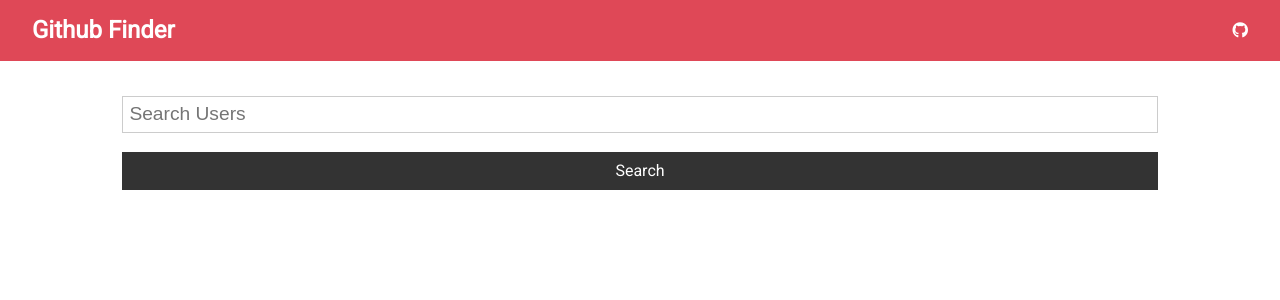
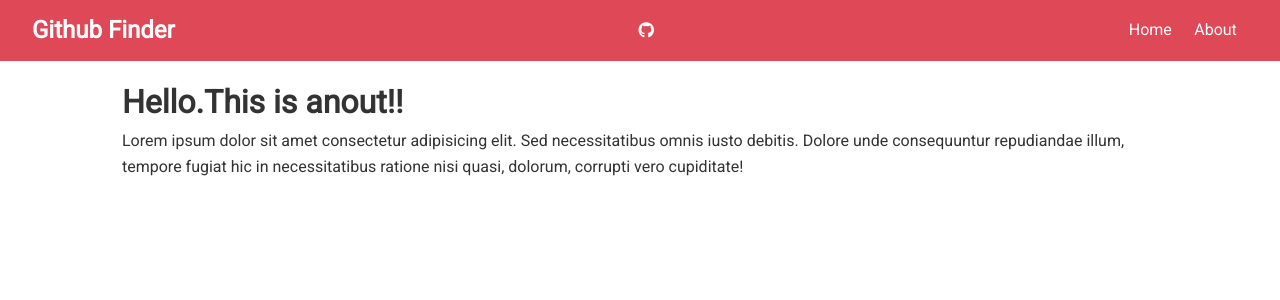
Before and after one commit to shivamPUNDIR/githubuserfinder, a React (Create React App) app: page /about in a window 1280 px wide. Shown: the top 300 px of the page. Built offline with nearby package versions, Linux system fonts and the light colour scheme.

Commit message:
added routing

```diff
--- a/package.json
+++ b/package.json
@@ -4,8 +4,11 @@
   "private": true,
   "dependencies": {
     "axios": "^0.19.0",
+    "dom": "0.0.3",
     "react": "^16.11.0",
     "react-dom": "^16.11.0",
+    "react-router": "^5.1.2",
+    "react-router-dom": "^5.1.2",
     "react-scripts": "3.2.0"
   },
   "scripts": {
--- a/src/App.js
+++ b/src/App.js
@@ -1,5 +1,5 @@
 // import React from 'react';
-import React, { Component } from 'react'
+import React, { Component, Fragment } from 'react'
 import Navbar from './components/layout/Navbar'
 //import UserItem from './components/users/UserItem'
 import Users from './components/users/Users'
@@ -7,7 +7,8 @@ import './App.css';
 import axios from 'axios'
 import Search from './components/users/Search'
 import Alert from './components/layout/Alert'
-
+import { BrowserRouter as Router, Switch, Route } from 'react-router-dom'
+import About from './components/pages/About'
 //default app
 
 // function App() {
@@ -22,7 +23,7 @@ class App extends Component {
   state = {
     users: [],
     loading: false,//for spinner
-    alert:null
+    alert: null
   }
 
   // async componentDidMount() {
@@ -43,27 +44,39 @@ class App extends Component {
   clearUsers = () => {
     this.setState({ users: [], loading: false })
   }
-  setAlert=(msg,type)=>{
+  setAlert = (msg, type) => {
     //console.log(text)
     //console.log(this.state)
-    this.setState({alert:{msg:msg,type:type}})
+    this.setState({ alert: { msg: msg, type: type } })
     // console.log(this.state)
-    setTimeout(()=>{
-      this.setState({alert:null})
-    },2000)
+    setTimeout(() => {
+      this.setState({ alert: null })
+    }, 2000)
   }
   render() {
-    const {users,loading}=this.state
-    return (<div className="App" >
+    const { users, loading } = this.state
+    return (<Router>
+      <div className="App" >
         <Navbar></Navbar>
 
         <div className="container">
           <Alert alert={this.state.alert}></Alert>
+          <Switch>
+            <Route exact path='/' render={props => {
+              return(<Fragment>
                 <Search searchUsers={this.searchUsers} clearUsers={this.clearUsers} showClear={users.length > 0 ? true : false} setAlert={this.setAlert}></Search>
                 <Users loading={loading} users={users}></Users>
+              </Fragment>)
+
+            }} />
+            <Route exact path='/about'>
+              <About/>
+            </Route>
+          </Switch>
         </div>
 
-    </div>)
+      </div>
+    </Router>)
   }
   //   return React.createElement('div',{className:'App'},React.createElement('h1',null,'Hello from React.'),React.createElement('div',{className:'HELLO'},React.createElement('h2',null,'This is nested h2.')))
 }
--- a/src/components/layout/Navbar.js
+++ b/src/components/layout/Navbar.js
@@ -1,5 +1,6 @@
 import React  from 'react'
 import PropTypes from 'prop-types'
+import {Link}from 'react-router-dom'
 
 // import './App.css'
 // class Navbar extends Component {
@@ -36,6 +37,22 @@ const Navbar=({title,icon})=>{
         <nav className="navbar bg-primary">
                 <h1>{title}</h1>
                 <i className={icon}></i>
+                {/* <ul>
+                    <li>
+                        <a href="/">Home</a>
+                    </li>
+                    <li>
+                        <a href="/about">About</a>
+                    </li>
+                </ul> RELOADS THE PAGE USE LINK FROM REACT-ROUTER-DOM*/}
+                <ul>
+                    <li>
+                        <Link to="/">Home</Link>
+                    </li>
+                    <li>
+                        <Link to="/about">About</Link>
+                    </li>
+                </ul>
             </nav>
     )
 }
--- /dev/null
+++ b/src/components/pages/About.js
@@ -0,0 +1,12 @@
+import React,{Fragment} from 'react'
+
+const About = () => {
+    return (
+        <Fragment>
+            <h1>Hello.This is anout!!</h1>
+            <p>Lorem ipsum dolor sit amet consectetur adipisicing elit. Sed necessitatibus omnis iusto debitis. Dolore unde consequuntur repudiandae illum, tempore fugiat hic in necessitatibus ratione nisi quasi, dolorum, corrupti vero cupiditate!</p>
+        </Fragment>
+    )
+}
+
+export default About
```
Also changed, not shown: 1 other file (tests, documents, lock files or other folders). Lines whose indentation alone changed are shown as unchanged.
